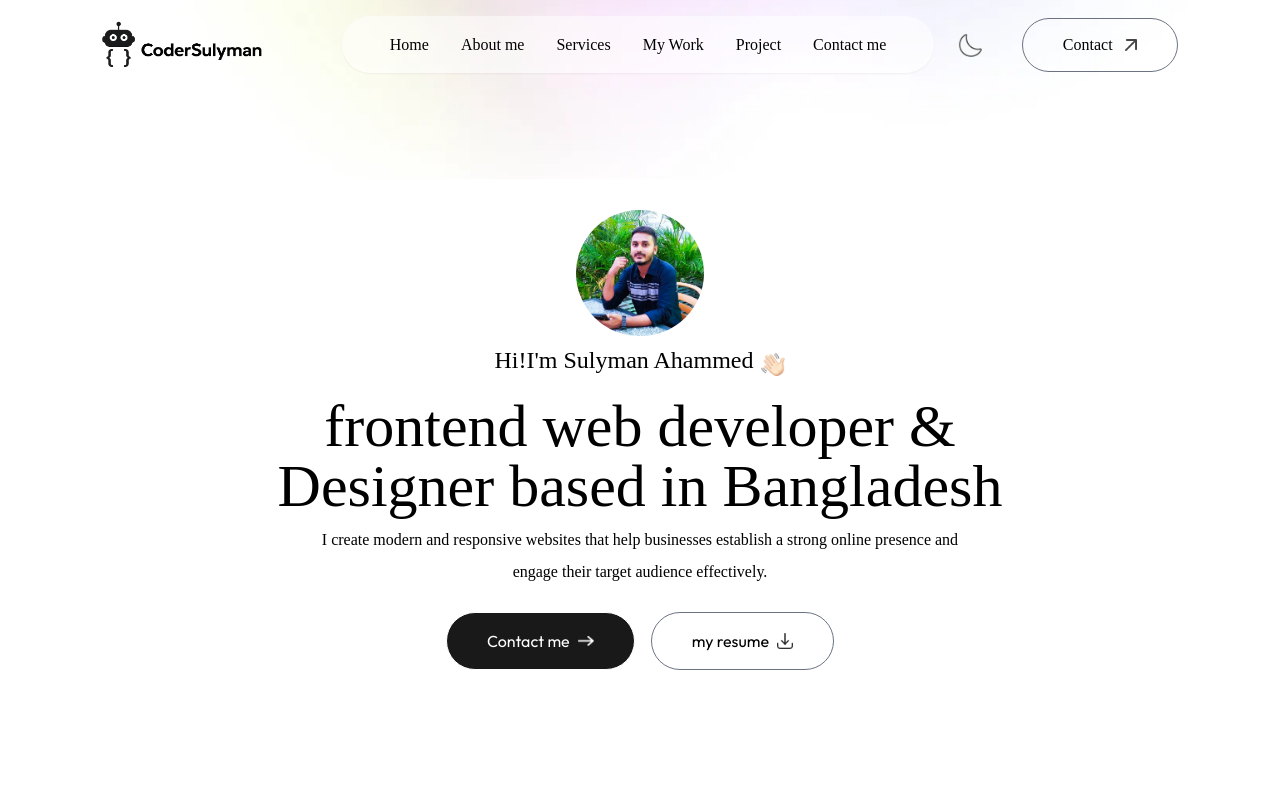
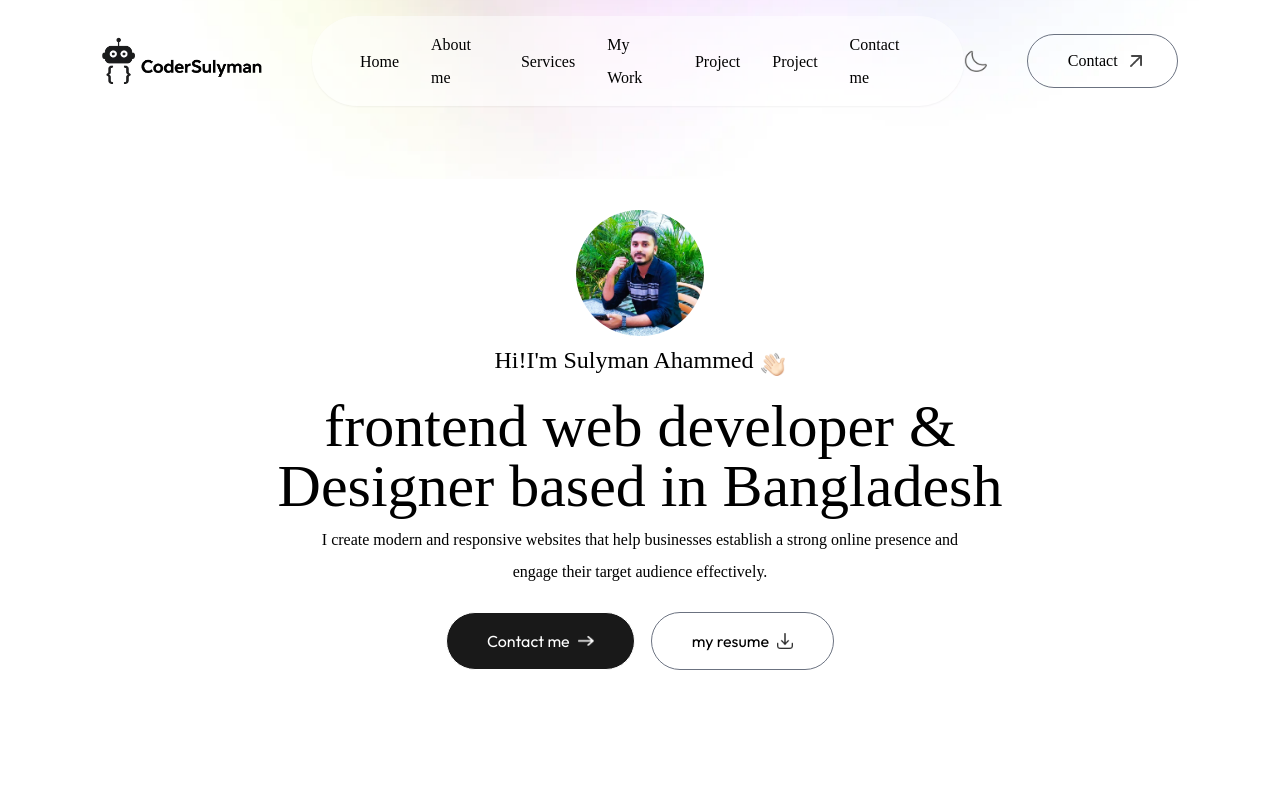
Before and after one commit to sulyman560/Portfolio, a Next.js app: page / in a window 1280 px wide. Shown: the top 800 px of the page. Built offline with nearby package versions, Linux system fonts and the light colour scheme; a web font is replaced by a local one.

Commit message:
Remove duplicate 'Project' link in Navbar
Removed duplicate 'Project' link in the Navbar.

```diff
--- a/components/Navbar.jsx
+++ b/components/Navbar.jsx
@@ -42,6 +42,7 @@ const Navbar = ({ isDarkMode, setIsDarkMode }) => {
           <li><a className='font-Ovo' href="#services">Services</a></li>
           <li><a className='font-Ovo' href="#work">My Work</a></li>
           <li><a className='font-Ovo' href="#project">Project</a></li>
+          <li><a className='font-Ovo' href="#project">Project</a></li>
           <li><a className='font-Ovo' href="#contact">Contact me</a></li>
         </ul>
 
```
